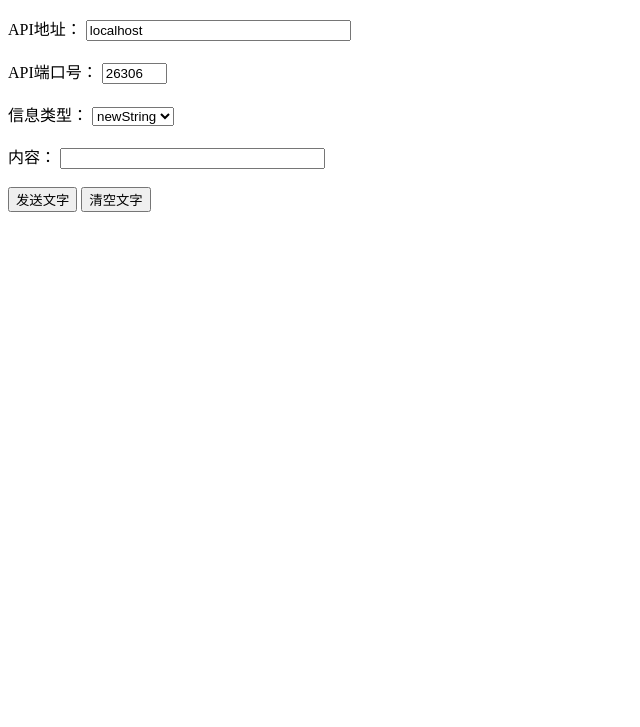
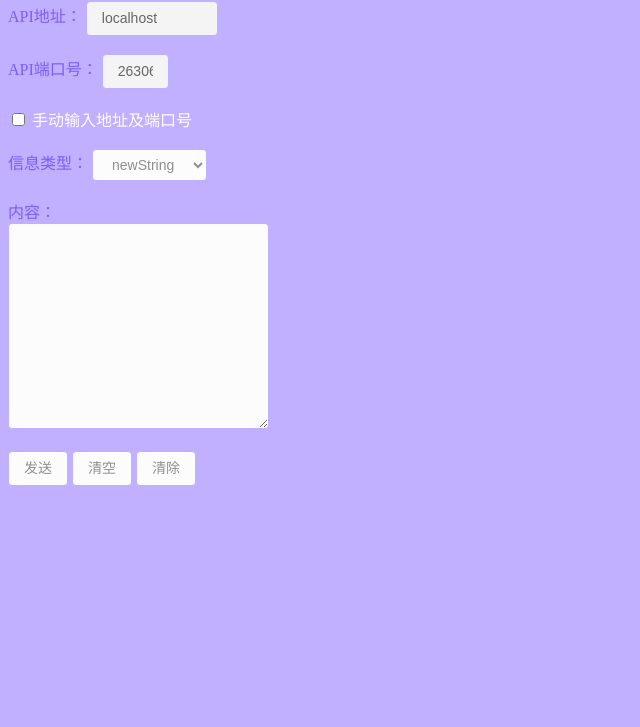
Before and after one commit to CHonesetDoPa/CliveLink, a website: page public/StringSend.html in a window 1280 px wide. Shown: the part 73-800 px from the top of the page, without its empty margins (0-640 px from the left). Drawn offline with Linux system fonts and the light colour scheme.

Commit message:
function completed

```diff
--- a/public/StringSend.html
+++ b/public/StringSend.html
@@ -1,56 +1,33 @@
 <!DOCTYPE html>
 <html>
+
 <head>
   <title>API调用</title>
+  <meta name="viewport" content="width=device-width, initial-scale=1.0, maximum-scale=1.0, user-scalable=0">
+
+  <link rel="stylesheet" href="css/StringSend.css">
 </head>
+
 <body>
   <h1>API调用</h1>
   <label for="apiUrl">API地址：</label>
-  <input type="text" id="apiUrl" size="30" value="localhost"><br><br>
+  <input class="inputtext" type="text" id="apiUrl" size="10" readonly><br><br>
   <label for="apiPort">API端口号：</label>
-  <input type="text" id="apiPort" size="5" value="26306"><br><br>
+  <input class="inputtext" type="text" id="apiPort" size="2" value="26306" readonly><br><br>
+  <input type="checkbox" id="checkbox"> 手动输入地址及端口号<br><br>
   <label for="apiString">信息类型：</label>
-  <select id="apiString">
+  <select class="inputtext" id="apiString">
     <option value="update-string?newString">newString</option>
   </select><br><br>
-  <label for="apiParam">内容：</label>
-  <input type="text" id="apiParam" size="30" width="40"><br><br>
-  <button onclick="callAPI()">发送文字</button>
-  <button onclick="empty()">清空文字</button>
-  <br>
-  <div id="response"></div>
+  <label for="apiParam">内容：</label><br>
+  <textarea class="textareaStyle" type="text" id="apiParam" cols="30" rows="10"></textarea><br><br>
+  <button onclick="callAPI()">发送</button>
+  <button onclick="empty()">清空</button>
+  <button onclick="clearTextarea()">清除</button>
+  <br><br>
+  <div class="textareaStyle" id="response"></div>
 
-  <script>
-    function callAPI() {
-      var apiUrl = document.getElementById('apiUrl').value;
-      var apiPort = document.getElementById('apiPort').value;
-      var apiString = document.getElementById('apiString').value;
-      var apiParam = document.getElementById('apiParam').value;
-      var fullUrl = 'http://' + apiUrl + ':' + apiPort +'/api/' + apiString + '=' + apiParam;
+  <script src="js/StringSend.js"></script>
+</body>
 
-      fetch(fullUrl)
-        .then(response => response.json())
-        .then(data => {
-          document.getElementById('response').innerText = JSON.stringify(data, null, 2);
-        })
-        .catch(error => {
-          document.getElementById('response').innerText = '发生错误：' + error;
-        });
-    }
-
-    function empty(){
-        var apiUrl = document.getElementById('apiUrl').value;
-        var apiPort = document.getElementById('apiPort').value;
-        var emptyUrl = 'http://' + apiUrl + ':' + apiPort +'/api/empty-string'
-        fetch(emptyUrl)
-        .then(response => response.json())
-        .then(data => {
-          document.getElementById('response').innerText = JSON.stringify(data, null, 2);
-        })
-        .catch(error => {
-          document.getElementById('response').innerText = '发生错误：' + error;
-        });
-    }
-  </script>
-</body>
 </html>
--- /dev/null
+++ b/public/css/StringSend.css
@@ -0,0 +1,89 @@
+input[readonly] {
+    color: #666;
+    /* 文本颜色为灰色 */
+    background-color: #f4f4f4;
+    /* 背景颜色为浅灰色 */
+}
+
+h1, h2, h3, h4, h5, h6 ,label{
+    color: #542bfa9f;
+    margin: 10px 0;
+}
+
+.textareaStyle{
+    color: #fffefe;
+    background-color: #c0e391;
+    border-color: #b5e378;
+    box-sizing: border-box;
+    color: #8f8f8f;
+    background-color: #fcfcfc;
+    border-color: #c0b0ff;
+    cursor: pointer;
+    background-image: none;
+    border-radius: 4px;
+    line-height: 1.5;
+}
+
+.inputtext {
+    vertical-align: top;
+    /* 上对齐 */
+    overflow-y: auto;
+    resize: vertical;
+    display: block;
+    padding: 5px;
+    text-align: left;
+    color: #fffefe;
+    background-color: #c0e391;
+    border-color: #b5e378;
+    position: relative;
+    display: inline-block;
+    padding: 6px 15px;
+    font-weight: 400;
+    font-size: 14px;
+    vertical-align: middle;
+    touch-action: manipulation;
+    cursor: pointer;
+    background-image: none;
+    border: 1px solid transparent;
+    border-radius: 4px;
+    white-space: nowrap;
+    line-height: 1.5;
+    user-select: none;
+    transition: color .3s ease,background-color .3s ease,border .3s ease;
+    box-sizing: border-box;
+    color: #8f8f8f;
+    background-color: #fcfcfc;
+    border-color: #c0b0ff;
+}
+
+body {
+    position: fixed;
+    background: #C0B0FF;
+    color: #fffefe;
+}
+
+button {
+    color: #fffefe;
+    background-color: #c0e391;
+    border-color: #b5e378;
+    position: relative;
+    display: inline-block;
+    padding: 6px 15px;
+    font-weight: 400;
+    font-size: 14px;
+    text-align: center;
+    vertical-align: middle;
+    touch-action: manipulation;
+    cursor: pointer;
+    background-image: none;
+    border: 1px solid transparent;
+    border-radius: 4px;
+    white-space: nowrap;
+    line-height: 1.5;
+    user-select: none;
+    transition: color .3s ease,background-color .3s ease,border .3s ease;
+    box-sizing: border-box;
+    color: #8f8f8f;
+    background-color: #fcfcfc;
+    border-color: #c0b0ff;
+}
--- /dev/null
+++ b/public/js/StringSend.js
@@ -0,0 +1,64 @@
+// 获取当前URL的主机部分并设置为apiUrl的默认值
+window.onload = function () {
+  var currentUrl = window.location.href;
+  var url = new URL(currentUrl);
+  var host = url.hostname;
+  document.getElementById('apiUrl').value = host;
+}
+
+function callAPI() {
+  var apiUrl = document.getElementById('apiUrl').value;
+  var apiPort = document.getElementById('apiPort').value;
+  var apiString = document.getElementById('apiString').value;
+  var apiParam = document.getElementById('apiParam').value;
+  var fullUrl = 'http://' + apiUrl + ':' + apiPort + '/api/' + apiString + '=' + apiParam;
+
+  fetch(fullUrl)
+    .then(response => response.json())
+    .then(data => {
+      document.getElementById('response').innerText = JSON.stringify(data, null, 2);
+    })
+    .catch(error => {
+      document.getElementById('response').innerText = '发生错误：' + error;
+    });
+}
+
+function empty() {
+  var apiUrl = document.getElementById('apiUrl').value;
+  var apiPort = document.getElementById('apiPort').value;
+  var emptyUrl = 'http://' + apiUrl + ':' + apiPort + '/api/empty-string'
+  fetch(emptyUrl)
+    .then(response => response.json())
+    .then(data => {
+      document.getElementById('response').innerText = JSON.stringify(data, null, 2);
+    })
+    .catch(error => {
+      document.getElementById('response').innerText = '发生错误：' + error;
+    });
+}
+
+
+// 获取复选框和输入框
+var checkbox = document.getElementById('checkbox');
+var inputField0 = document.getElementById('apiUrl');
+var inputField1 = document.getElementById('apiPort');
+
+// 监听复选框状态变化
+checkbox.addEventListener('change', function () {
+  if (checkbox.checked) {
+    // 如果复选框被选中，设置输入框为可编辑
+    inputField0.readOnly = false;
+
+    inputField1.readOnly = false;
+  } else {
+    // 如果复选框未被选中，设置输入框为只读
+    inputField0.readOnly = true;
+
+    inputField1.readOnly = true;
+  }
+});
+
+
+function clearTextarea() {
+  document.getElementById("apiParam").value = "";
+}
```
Also changed, not shown: public/index.html (+1 -6 lines), public/js/index.js (added, +23 -0 lines).
